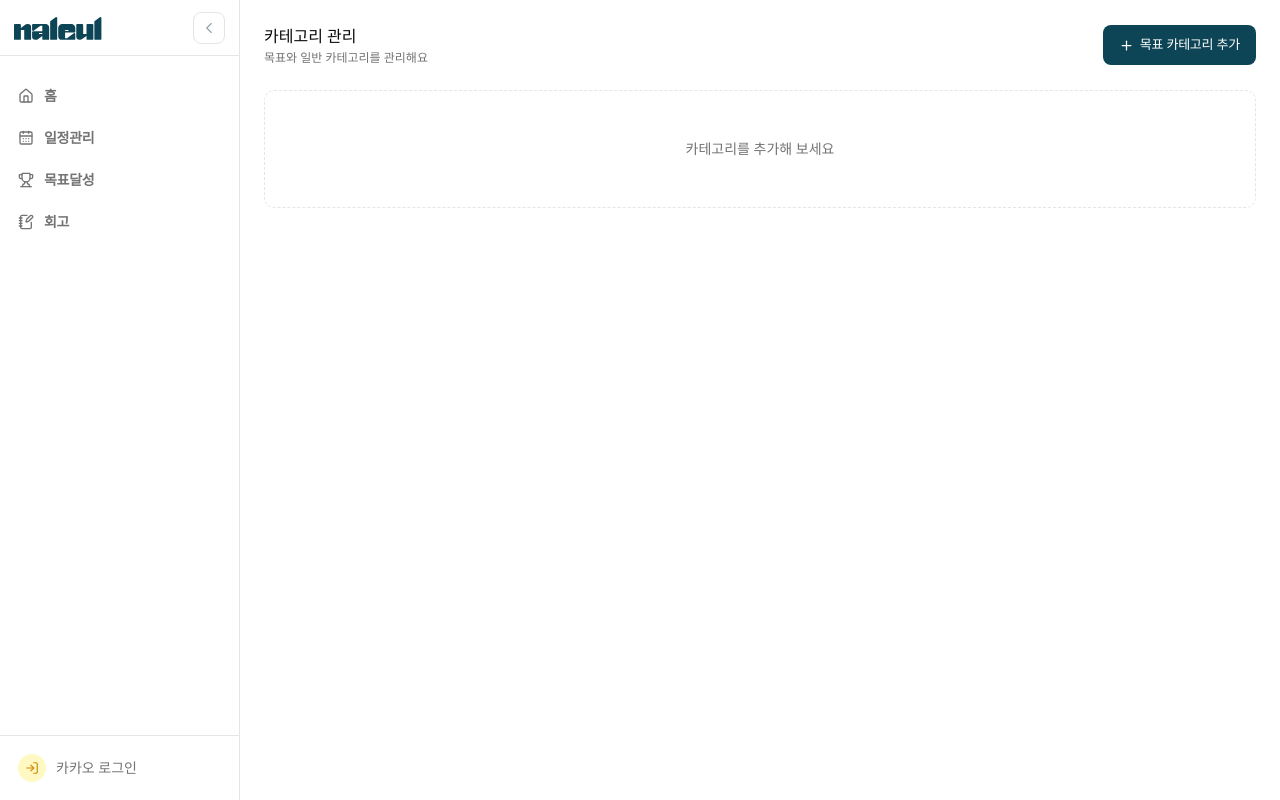
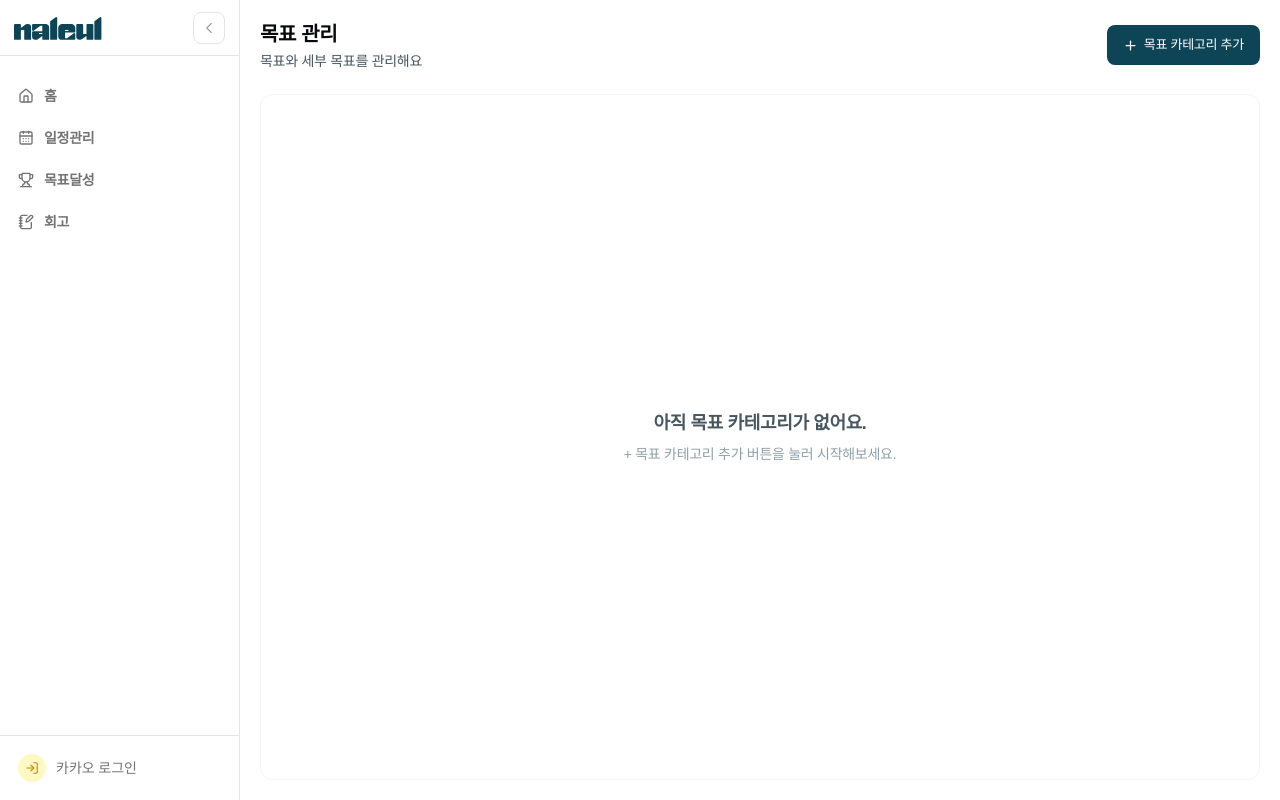
Before and after one commit to Naleul-Service/Naleul-Frontend, a Next.js app: page /category in a window 1280 px wide. Built offline with nearby package versions, Linux system fonts and the light colour scheme; no server answers; a web font is replaced by a local one.

Commit message:
style: 목표 설정 페이지 디자인 반영

```diff
--- a/src/app/category/page.tsx
+++ b/src/app/category/page.tsx
@@ -4,34 +4,38 @@ import { useState } from 'react'
 import { Plus } from 'lucide-react'
 import { Button } from '@/src/components/common/Button'
 import { GoalCategoryModal } from '@/src/features/category/components/GoalCategoryModal'
+import { useGoalCategories } from '@/src/features/category/hooks/useGoalCategories'
+import PageHeader from '@/src/components/layout/PageHeader'
+import PageLayout from '@/src/components/layout/PageLayout'
+import EmptyCategory from '@/src/features/category/components/EmptyCategory'
 import { GoalCategoryList } from '@/src/features/category/components/GoalCategoryList'
-import { useGoalCategories } from '@/src/features/category/hooks/useGoalCategories'
 
 export default function CategoryPage() {
   const [isModalOpen, setIsModalOpen] = useState(false)
   const { data: categories = [] } = useGoalCategories()
 
   return (
-    <main className="flex-1 p-6">
-      <div className="mb-6 flex items-center justify-between">
-        <div>
-          <h1 className="text-foreground text-base font-medium">카테고리 관리</h1>
-          <p className="text-muted-foreground mt-0.5 text-xs">목표와 일반 카테고리를 관리해요</p>
-        </div>
-        <Button leftIcon={<Plus size={15} />} onClick={() => setIsModalOpen(true)}>
-          목표 카테고리 추가
-        </Button>
-      </div>
+    <PageLayout customClassName={'gap-y-6'}>
+      <PageHeader
+        title={'목표 관리'}
+        subtitle="목표와 세부 목표를 관리해요"
+        rightElement={
+          <Button leftIcon={<Plus size={15} />} onClick={() => setIsModalOpen(true)}>
+            목표 카테고리 추가
+          </Button>
+        }
+      />
 
       {categories.length === 0 ? (
-        <div className="border-border rounded-lg border border-dashed p-12 text-center">
-          <p className="text-muted-foreground text-sm">카테고리를 추가해 보세요</p>
-        </div>
+        <EmptyCategory
+          title="아직 목표 카테고리가 없어요."
+          description="+ 목표 카테고리 추가 버튼을 눌러 시작해보세요."
+        />
       ) : (
         <GoalCategoryList />
       )}
 
       <GoalCategoryModal isOpen={isModalOpen} onClose={() => setIsModalOpen(false)} />
-    </main>
+    </PageLayout>
   )
 }
--- /dev/null
+++ b/src/components/layout/PageHeader.tsx
@@ -0,0 +1,17 @@
+interface PageHeaderProps {
+  title: string
+  subtitle?: string
+  rightElement?: React.ReactNode
+}
+
+export default function PageHeader({ title, subtitle, rightElement }: PageHeaderProps) {
+  return (
+    <div className="flex items-center justify-between">
+      <section className="flex flex-col gap-y-1">
+        <h1 className="h2 text-gray-950">{title}</h1>
+        <h2 className="body-md text-gray-500">{subtitle}</h2>
+      </section>
+      {rightElement ? rightElement : null}
+    </div>
+  )
+}
--- /dev/null
+++ b/src/components/layout/PageLayout.tsx
@@ -0,0 +1,10 @@
+import { cn } from '@/src/lib/utils'
+
+interface PageLayoutProps {
+  children: React.ReactNode
+  customClassName?: string
+}
+
+export default function PageLayout({ children, customClassName }: PageLayoutProps) {
+  return <div className={cn('flex min-h-screen flex-col p-[20px]', customClassName)}>{children}</div>
+}
--- /dev/null
+++ b/src/features/category/components/EmptyCategory.tsx
@@ -0,0 +1,13 @@
+interface EmptyCategoryProps {
+  title: string
+  description: string
+}
+
+export default function EmptyCategory({ title, description }: EmptyCategoryProps) {
+  return (
+    <div className="flex w-full flex-1 flex-col items-center justify-center gap-y-2 rounded-[12px] border-[1px] border-gray-100">
+      <p className="h3 text-gray-500">{title}</p>
+      <p className="body-md text-gray-300">{description}</p>
+    </div>
+  )
+}
```
